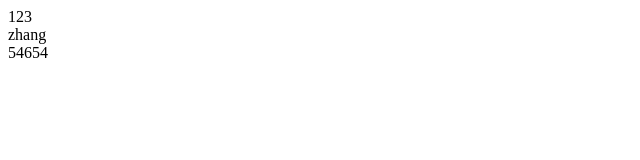
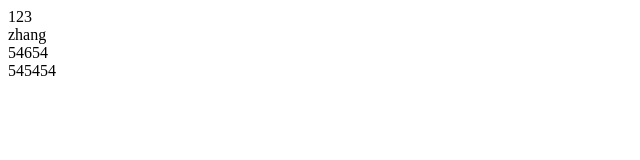
Before and after one commit to wanxiang61/-, a plain HTML site: page index.html in a window 1280 px wide. Shown: the full height of the page, 0-640 px from the left. Drawn offline with Linux system fonts and the light colour scheme.

Commit message:
写完了

```diff
--- a/index.html
+++ b/index.html
@@ -13,5 +13,6 @@
     <!-- 胡 -->
     <div>54654</div>
     <!-- 郦 -->
+    <div>545454</div>
 </body>
 </html>
```
